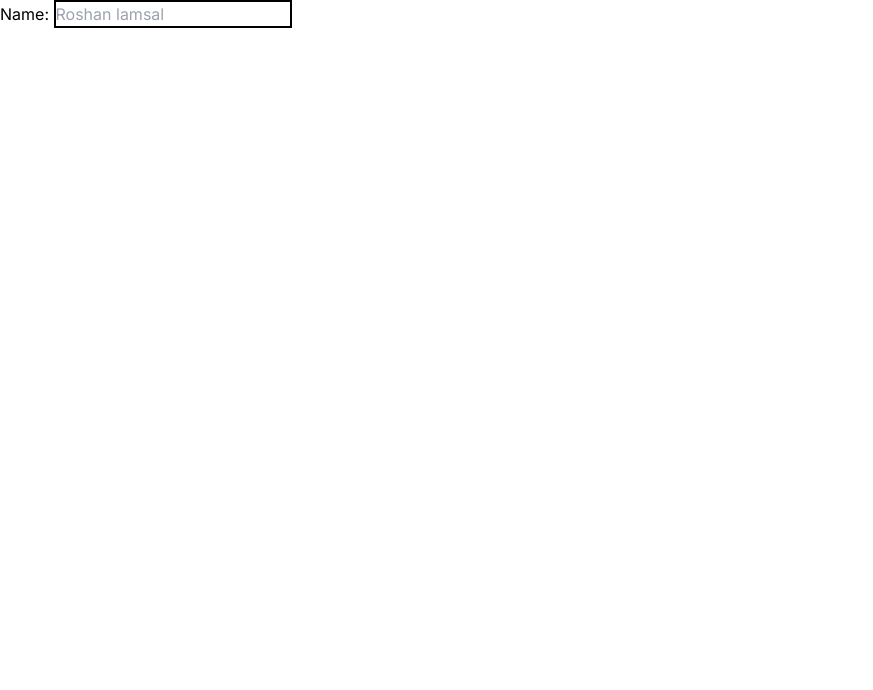
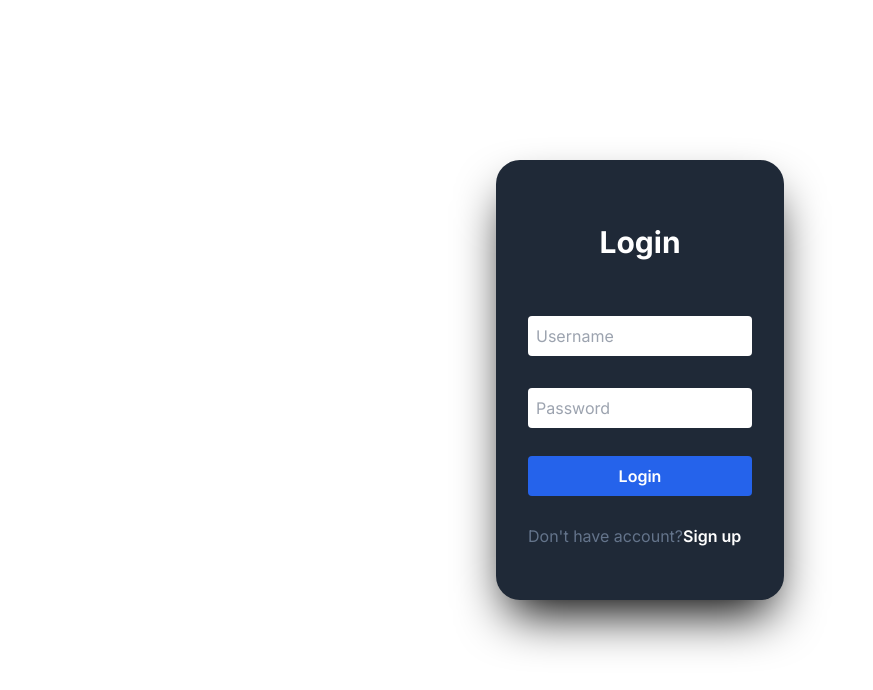
Before and after one commit to lamsal25/sales-prediction-system, a Next.js app in the folder frontend/: page /login in a window 1280 px wide. Shown: the top 690 px of the page, without its empty margins (0-873 px from the left). Built offline with nearby package versions, Linux system fonts and the light colour scheme.

Commit message:
Login button and linked

```diff
--- a/frontend/src/app/(auth)/login/page.js
+++ b/frontend/src/app/(auth)/login/page.js
@@ -3,10 +3,20 @@ import React from 'react'
 export default function Login() {
   return (
     <div>
-        <form action="">
-            <label htmlFor="Name">Name: </label>
-            <input type="text" className='border-2 border-black' placeholder='Roshan lamsal'/>
-        </form>
+      <div class="card px-8 py-6 rounded-3xl bg-gray-800 w-72 mx-auto mt-40 shadow-2xl shadow-black ">
+      <h1 class="text-center font-bold text-3xl text-white py-10">Login</h1>
+
+      <form action="">
+        <input class="p-2 my-4 rounded w-[100%] focus:outline-blue-600" placeholder="Username" type="text" />
+        <input class="p-2 my-4 rounded w-[100%] focus:outline-blue-600" placeholder="Password" type="password" />
+        <button class="bg-blue-600 hover:bg-blue-500 text-white font-semibold p-2 mt-3 rounded w-[100%]">Login</button>
+        <p class="text-slate-500 py-7"> Don't have account?
+          <a class="font-semibold text-white hover:text-blue-500 transition-all duration-200" href="">Sign up</a>
+        </p>
+
+      </form>
+
+    </div>
     </div>
   )
 }
--- a/frontend/src/app/components/footer/Footer.js
+++ b/frontend/src/app/components/footer/Footer.js
@@ -19,6 +19,7 @@ export default function Footer() {
 
                     {/* Section 2: Navigation Links */}
                     <div className="flex flex-col items-center md:items-start min-w-[150px] px-2 text-center md:text-left space-y-2">
+                        <h1 class='text-2xl font-bold underline my-2'>Links</h1>
                         <div>Home</div>
                         <div>Forecast</div>
                         <div>About Us</div>
--- a/frontend/src/app/components/navbar/Navbar.js
+++ b/frontend/src/app/components/navbar/Navbar.js
@@ -21,7 +21,9 @@ export default function Navbar() {
             <link rel="stylesheet" href="" />
        </div>
 
+        <Link href={"login"} className=' hover:scale-105 transition-all'>
         <Button
+
           title={"LogIn"}
           bgColor={"#E8792C"}
           padL={10}
@@ -29,7 +31,7 @@ export default function Navbar() {
           color={"white"}
           borderRadius={"30px"}
         // event={onLogin}
-        />
+        /></Link>
       </div>
     </div>
   )
```
